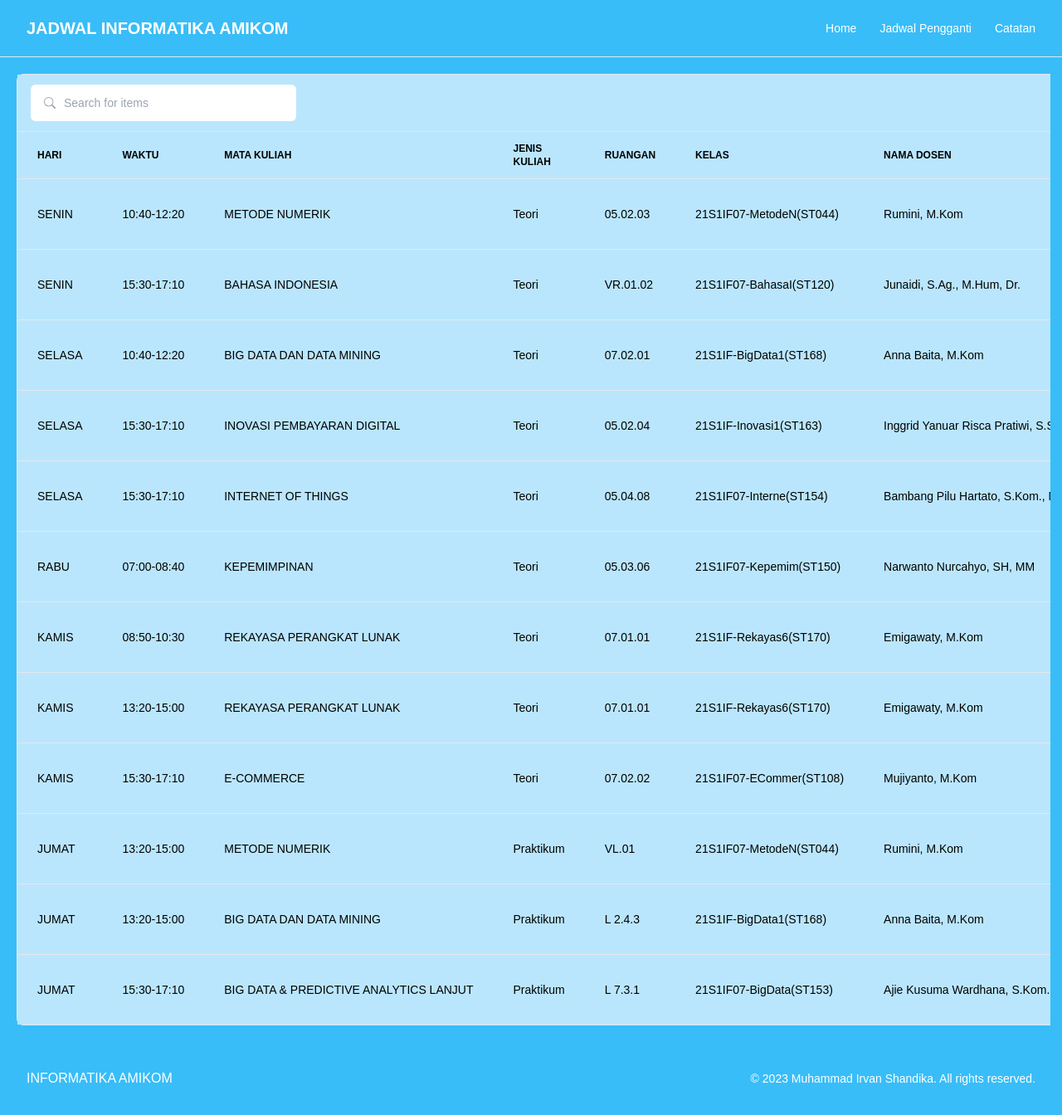
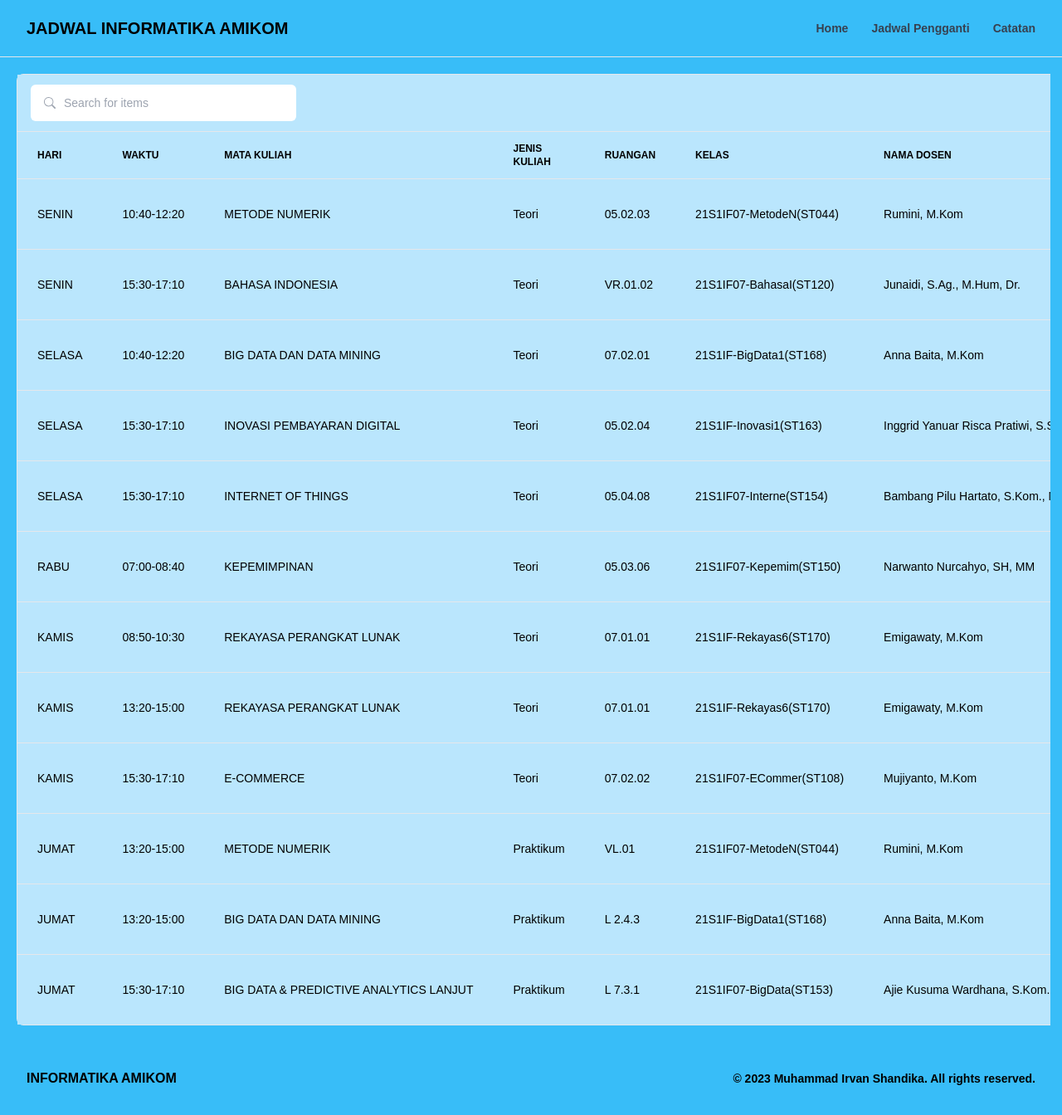
Before and after one commit to irvanshandika/new-jadwal, a React (Vite) app: page / in a window 1280 px wide. Shown: the whole page at 83% size. Built offline with nearby package versions, Linux system fonts and the light colour scheme; a web font is replaced by a local one.

Commit message:
Fix coloring text

```diff
--- a/src/components/Footer.tsx
+++ b/src/components/Footer.tsx
@@ -3,8 +3,8 @@ function Footer() {
     <footer className="bg-sky-400 dark:bg-gray-800">
       <div className="mx-auto max-w-screen-xl px-4 py-8 sm:px-6 lg:px-8">
         <div className="sm:flex sm:items-center sm:justify-between">
-          <a href="/" className="flex justify-center text-white sm:justify-start uppercase">Informatika Amikom</a>
-          <p className="mt-4 text-center text-sm text-white lg:mt-0 lg:text-right">&copy; 2023 Muhammad Irvan Shandika. All rights reserved.</p>
+          <a href="/" className="flex justify-center font-bold dark:text-white sm:justify-start uppercase">Informatika Amikom</a>
+          <p className="mt-4 text-center text-sm font-bold dark:text-white lg:mt-0 lg:text-right">&copy; 2023 Muhammad Irvan Shandika. All rights reserved.</p>
         </div>
       </div>
     </footer>
--- a/src/components/Navbar.tsx
+++ b/src/components/Navbar.tsx
@@ -3,7 +3,7 @@ function Navbar() {
     <header className="flex flex-wrap sm:justify-start sm:flex-nowrap z-50 w-full bg-sky-400 border-b border-gray-200 text-sm py-3 sm:py-0 dark:bg-gray-800 dark:border-gray-700">
       <nav className="relative max-w-7xl w-full mx-auto px-4 sm:flex sm:items-center sm:justify-between sm:px-6 lg:px-8" aria-label="Global">
         <div className="flex items-center justify-between">
-          <a className="flex-none lg:text-xl text-base font-semibold uppercase text-white" href="/" aria-label="Brand">
+          <a className="flex-none lg:text-xl text-base font-semibold uppercase text-black dark:text-white" href="/" aria-label="Brand">
             Jadwal Informatika Amikom
           </a>
           <div className="sm:hidden">
@@ -24,13 +24,13 @@ function Navbar() {
         </div>
         <div id="navbar-collapse-with-animation" className="hs-collapse hidden overflow-hidden transition-all duration-300 basis-full grow sm:block">
           <div className="flex flex-col gap-y-4 gap-x-0 mt-5 sm:flex-row sm:items-center sm:justify-end sm:gap-y-0 sm:gap-x-7 sm:mt-0 sm:pl-7">
-            <a href="/" className="font-medium text-white hover:text-gray-400 sm:py-6 dark:text-gray-400 dark:hover:text-gray-500">
+            <a href="/" className="font-bold text-gray-700 hover:text-gray-400 sm:py-6 dark:text-white dark:hover:text-gray-400">
               Home
             </a>
-            <a className="font-medium text-white hover:text-gray-400 sm:py-6 dark:text-gray-400 dark:hover:text-gray-500" href="/pengganti">
+            <a className="font-bold text-gray-700 hover:text-gray-400 sm:py-6 dark:text-white dark:hover:text-gray-400" href="/pengganti">
               Jadwal Pengganti
             </a>
-            <a className="font-medium text-white hover:text-gray-400 sm:py-6 dark:text-gray-400 dark:hover:text-gray-500" href="/catatan">
+            <a className="font-bold text-gray-700 hover:text-gray-400 sm:py-6 dark:text-white dark:hover:text-gray-400" href="/catatan">
               Catatan
             </a>
           </div>
--- a/src/components/TableJadwal.tsx
+++ b/src/components/TableJadwal.tsx
@@ -45,9 +45,9 @@ const TableJadwal: FC = () => {
                   Go To Dashboard
                 </a>
               </div>
-              <div className="border rounded-lg overflow-hidden dark:border-gray-700">
-                <table className="min-w-full divide-y divide-gray-200 dark:divide-gray-700">
-                  <thead className="bg-gray-50 dark:bg-gray-700">
+              <div className="border rounded-lg overflow-hidden border-blue-500 dark:border-gray-700">
+                <table className="min-w-full divide-y divide-blue-500 dark:divide-gray-700">
+                  <thead className="bg-sky-200 dark:bg-gray-700">
                     <tr>
                       <th scope="col" className="px-6 py-3 text-left text-xs font-medium text-gray-500 uppercase dark:text-gray-400">
                         Hari
@@ -75,7 +75,7 @@ const TableJadwal: FC = () => {
                       ))
                     ) : (
                       <tr>
-                        <td colSpan={4} className="px-6 py-4 text-center text-gray-500 dark:text-gray-400 bg-gray-800">
+                        <td colSpan={4} className="px-6 py-4 text-center text-gray-500 dark:text-gray-400 bg-sky-200 dark:bg-gray-800">
                           <div className="grid justify-center mb-4">
                             <div className="inline-flex rounded-full bg-red-100 p-4">
                               <div className="rounded-full stroke-red-600 bg-red-200 p-4">
--- a/src/pages/Dashboard.tsx
+++ b/src/pages/Dashboard.tsx
@@ -38,9 +38,9 @@ const Dashboard: React.FC = () => {
 
   return (
     <>
-      <section className="bg-gray-900 p-3 sm:p-5">
+      <section className="bg-sky-400 dark:bg-gray-900 p-3 sm:p-5">
         <div className="mx-auto max-w-screen-xl px-4 lg:px-12">
-          <div className="bg-gray-800 relative shadow-md sm:rounded-lg overflow-hidden">
+          <div className=" bg-sky-200 dark:bg-gray-800 relative shadow-md sm:rounded-lg overflow-hidden">
             <div className="flex flex-col md:flex-row items-center justify-between space-y-3 md:space-y-0 md:space-x-4 p-4">
               <div className="w-full md:w-auto flex flex-col md:flex-row space-y-2 md:space-y-0 items-stretch md:items-center justify-end md:space-x-3 flex-shrink-0">
                 <a href="/pengganti" className="bg-blue-500 hover:bg-blue-400 text-white rounded-lg px-4 py-2">
@@ -53,7 +53,7 @@ const Dashboard: React.FC = () => {
             </div>
             <div className="overflow-x-auto">
               <table className="w-full text-sm text-left text-gray-400">
-                <thead className="text-xs uppercase bg-gray-700 text-gray-400">
+                <thead className="text-xs uppercase bg-sky-200 dark:bg-gray-700 text-gray-400">
                   <tr>
                     <th scope="col" className="px-4 py-3">
                       Hari
--- a/src/pages/Home.tsx
+++ b/src/pages/Home.tsx
@@ -263,28 +263,28 @@ const Home: FC = () => {
                 <table className="min-w-full divide-y divide-gray-200 dark:divide-gray-800">
                   <thead className="bg-sky-200 dark:bg-gray-700">
                     <tr>
-                      <th scope="col" className="px-6 py-3 text-left text-xs text-black uppercase">
+                      <th scope="col" className="px-6 py-3 text-left text-xs text-black dark:text-white uppercase">
                         Hari
                       </th>
-                      <th scope="col" className="px-6 py-3 text-left text-xs text-black uppercase">
+                      <th scope="col" className="px-6 py-3 text-left text-xs text-black dark:text-white uppercase">
                         Waktu
                       </th>
-                      <th scope="col" className="px-6 py-3 text-left text-xs text-black uppercase">
+                      <th scope="col" className="px-6 py-3 text-left text-xs text-black dark:text-white uppercase">
                         Mata Kuliah
                       </th>
-                      <th scope="col" className="px-6 py-3 text-left text-xs text-black uppercase">
+                      <th scope="col" className="px-6 py-3 text-left text-xs text-black dark:text-white uppercase">
                         Jenis Kuliah
                       </th>
-                      <th scope="col" className="px-6 py-3 text-left text-xs text-black uppercase">
+                      <th scope="col" className="px-6 py-3 text-left text-xs text-black dark:text-white uppercase">
                         Ruangan
                       </th>
-                      <th scope="col" className="px-6 py-3 text-left text-xs text-black uppercase">
+                      <th scope="col" className="px-6 py-3 text-left text-xs text-black dark:text-white uppercase">
                         Kelas
                       </th>
-                      <th scope="col" className="px-6 py-3 text-left text-xs text-black uppercase">
+                      <th scope="col" className="px-6 py-3 text-left text-xs text-black dark:text-white uppercase">
                         Nama Dosen
                       </th>
-                      <th scope="col" className="px-6 py-3 text-left text-xs text-black uppercase">
+                      <th scope="col" className="px-6 py-3 text-left text-xs text-black dark:text-white uppercase">
                         Zoom URL
                       </th>
                     </tr>
```
Also changed, not shown: 6 other files (tests, documents, lock files or other folders).
